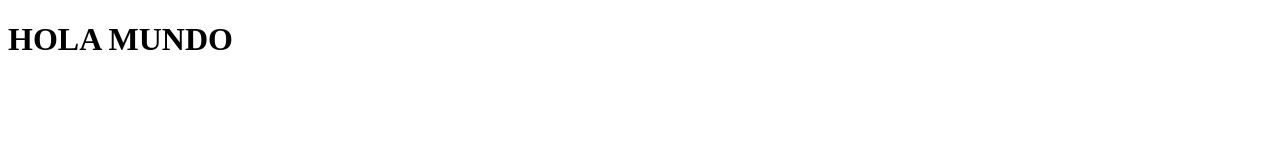
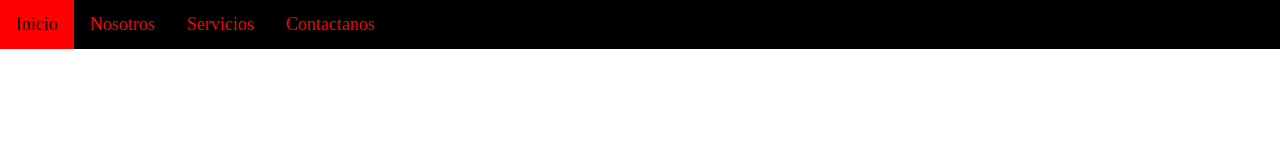
Before and after one commit to WillyValentinUCAMP/WillyValentinUCAMP.github.io, a plain HTML site: page index.html in a window 1280 px wide. Drawn offline with Linux system fonts and the light colour scheme.

Commit message:
Menu y styles.css

```diff
--- a/index.html
+++ b/index.html
@@ -5,11 +5,19 @@
     <meta charset="UTF-8">
     <meta http-equiv="X-UA-Compatible" content="IE=edge">
     <meta name="viewport" content="width=device-width, initial-scale=1.0">
+    <link rel="stylesheet" href="./styles.css">
     <title>Document</title>
 </head>
 
 <body>
-    <h1>HOLA MUNDO</h1>
+    <header>
+        <nav class="navbar">
+            <a href="#">Inicio</a>
+            <a href="#">Nosotros</a>
+            <a href="#">Servicios</a>
+            <a href="#">Contactanos</a>
+        </nav>
+    </header>
 </body>
 
 </html>
--- /dev/null
+++ b/styles.css
@@ -0,0 +1,23 @@
+body {
+    margin: 0
+}
+
+.navbar {
+    background-color: black;
+    width: 100%;
+    height: 49px;
+}
+
+.navbar a {
+    color: red;
+    text-decoration: none;
+    text-align: center;
+    float: left;
+    padding: 14px 16px;
+    font-size: 18px;
+}
+
+.navbar a:hover {
+    background-color: red;
+    color: black;
+}
```
